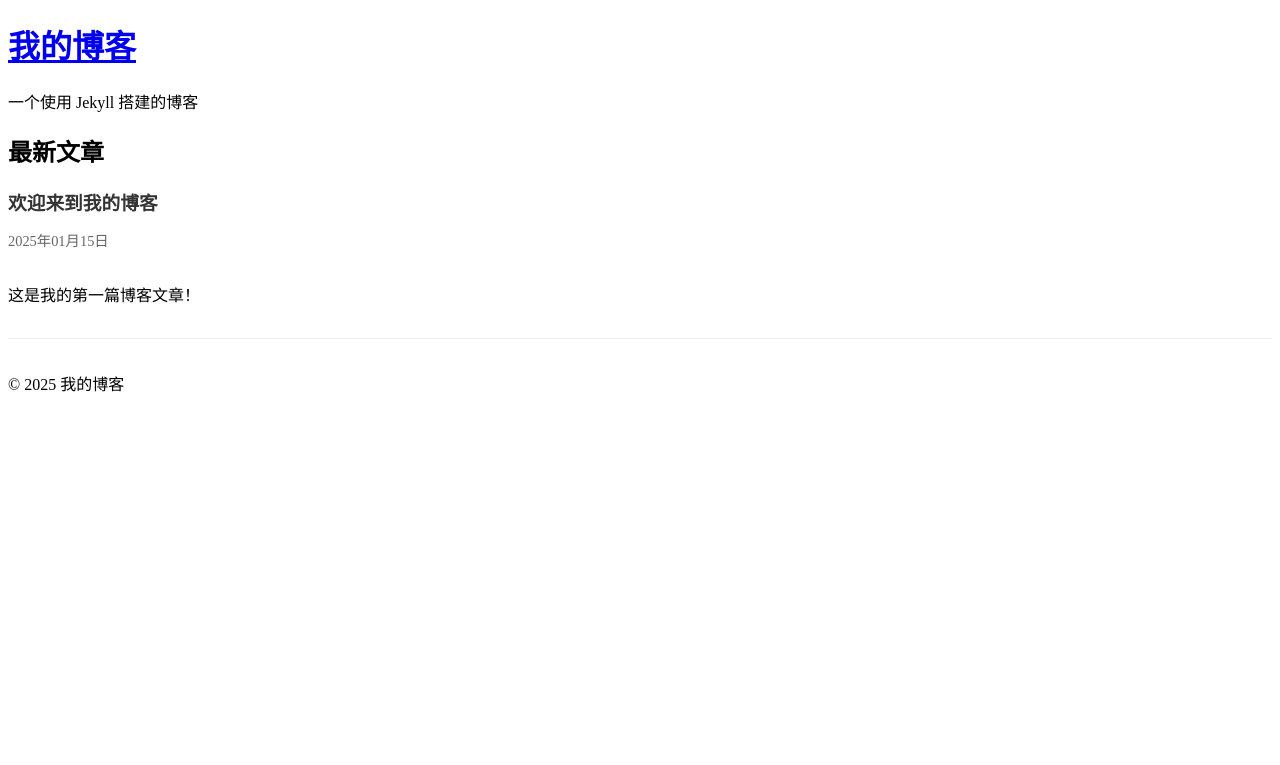
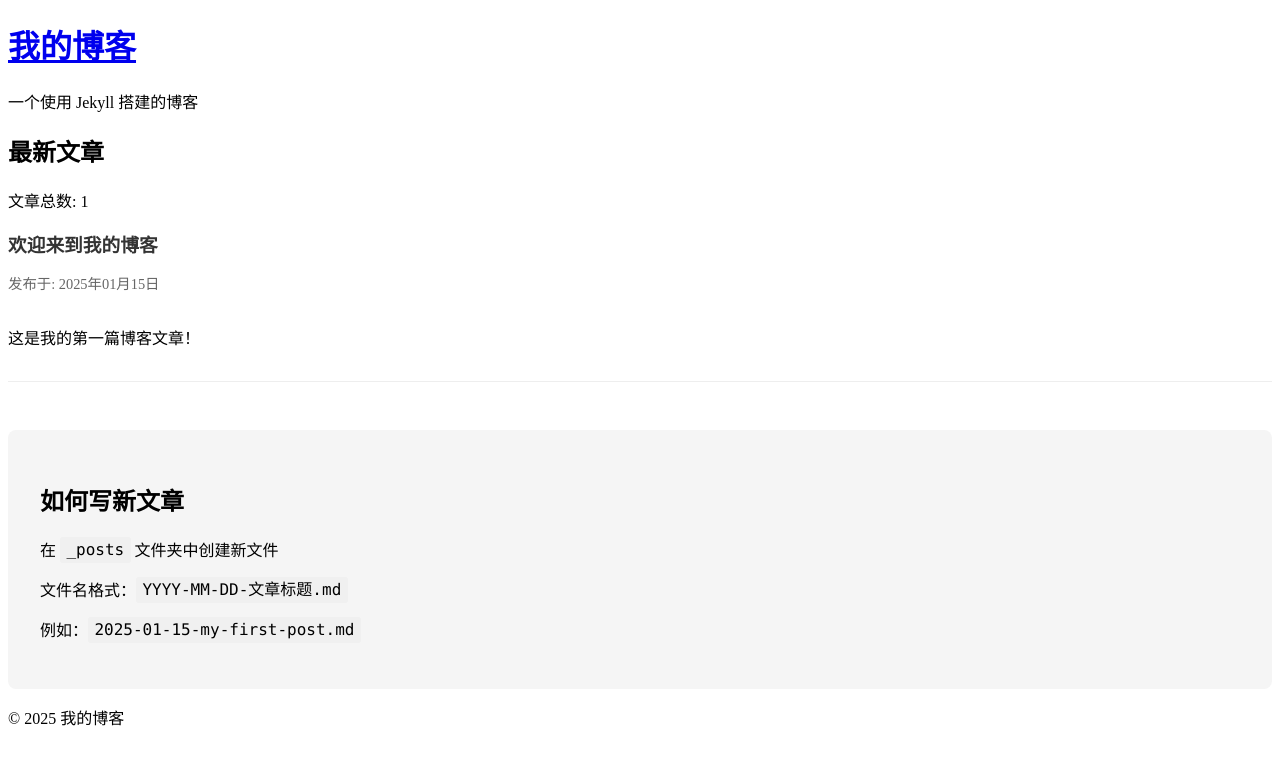
Before and after one commit to ziqiyang107/ziqiyang107.github.io, a Jekyll site: the page built from index.html, in a window 1280 px wide. Shown: the top 765 px of the page. Built offline with Jekyll 4.4.1, drawn with Linux system fonts in a browser that asks for light colours; nearby versions of some CDN libraries.

Commit message:
Update index.html

```diff
--- a/index.html
+++ b/index.html
@@ -6,15 +6,26 @@ title: 首页
 <div class="home">
     <h2>最新文章</h2>
 
-    {% for post in site.posts %}
-    <article class="post-preview">
-        <h3><a href="{{ post.url | relative_url }}">{{ post.title }}</a></h3>
-        <p class="post-meta">{{ post.date | date: "%Y年%m月%d日" }}</p>
-        <p>{{ post.excerpt | strip_html | truncate: 200 }}</p>
-    </article>
-    {% endfor %}
+    <!-- 调试信息 - 暂时添加这些来检查 -->
+    <p>文章总数: {{ site.posts.size }}</p>
 
-    {% if site.posts.size == 0 %}
-    <p>还没有文章，<a href="#writing-guide">开始写第一篇吧！</a></p>
+    {% if site.posts.size > 0 %}
+        {% for post in site.posts %}
+        <article class="post-preview">
+            <h3><a href="{{ post.url | relative_url }}">{{ post.title }}</a></h3>
+            <p class="post-meta">发布于: {{ post.date | date: "%Y年%m月%d日" }}</p>
+            <p>{{ post.excerpt | strip_html | truncate: 200 }}</p>
+        </article>
+        {% endfor %}
+    {% else %}
+        <p>还没有文章！</p>
+        <p>请检查 _posts 文件夹中的文章格式。</p>
     {% endif %}
 </div>
+
+<div id="writing-guide" style="margin-top: 3rem; padding: 2rem; background: #f5f5f5; border-radius: 8px;">
+    <h2>如何写新文章</h2>
+    <p>在 <code>_posts</code> 文件夹中创建新文件</p>
+    <p>文件名格式：<code>YYYY-MM-DD-文章标题.md</code></p>
+    <p>例如：<code>2025-01-15-my-first-post.md</code></p>
+</div>
```
